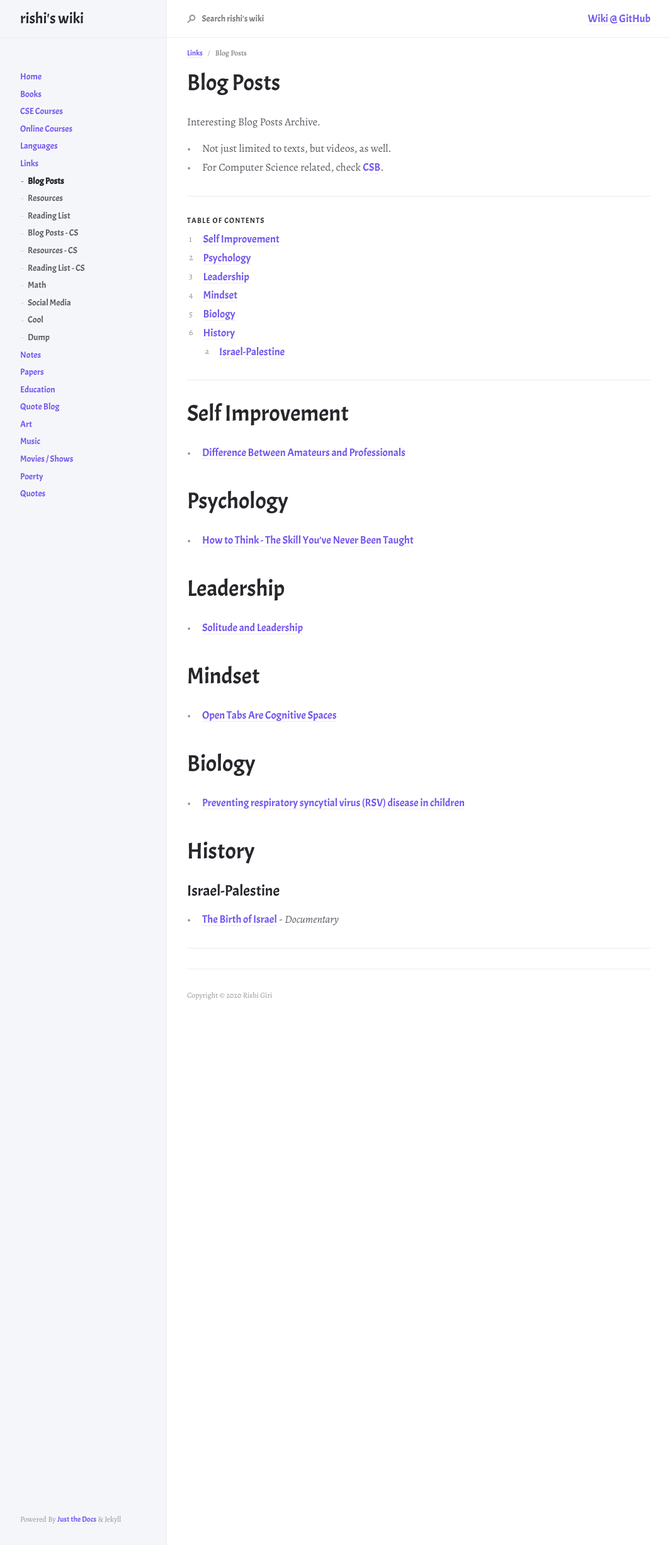
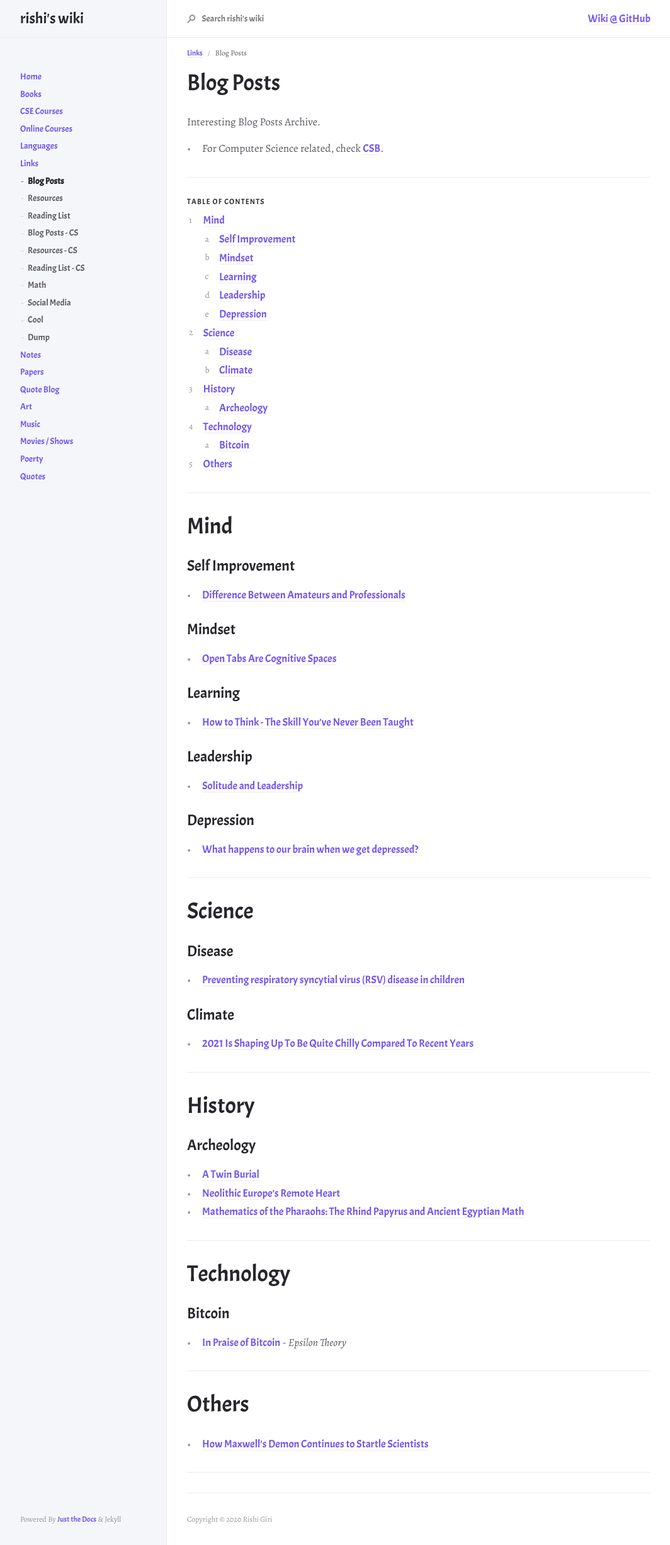
Before and after one commit to r8w/r8w, a Jekyll site: the page built from docs/links/blog.md, in a window 1280 px wide. Shown: the whole page at 63% size, without its empty margins (107-1171 px from the left). Built offline with Jekyll 4.4.1, drawn with Linux system fonts in a browser that asks for light colours; nearby versions of some CDN libraries.

Commit message:
update blog

```diff
--- a/docs/links/blog.md
+++ b/docs/links/blog.md
@@ -10,7 +10,6 @@ nav_order: 1
 
 Interesting Blog Posts Archive.
 
-- Not just limited to texts, but videos, as well.
 - For Computer Science related, check [CSB](../../../docs/links/blogCS).
 
 ---
@@ -23,31 +22,62 @@ Interesting Blog Posts Archive.
 
 ---
 
-# Self Improvement
+# Mind
+
+## Self Improvement
 
 - [Difference Between Amateurs and Professionals](https://fs.blog/2017/08/amateurs-professionals/)
 
-# Psychology
+## Mindset
+
+- [Open Tabs Are Cognitive Spaces](https://rybakov.com/blog/open_tabs_are_cognitive_spaces/)
+
+## Learning
 
 - [How to Think - The Skill You've Never Been Taught](https://fs.blog/2015/08/how-to-think/)
 
-# Leadership
+## Leadership
 
 - [Solitude and Leadership](https://fs.blog/great-talks/solitude-and-leadership/)
 
-# Mindset
+## Depression
 
-- [Open Tabs Are Cognitive Spaces](https://rybakov.com/blog/open_tabs_are_cognitive_spaces/)
+- [What happens to our brain when we get depressed?](https://thewalrus.ca/what-happens-to-our-brains-when-we-get-depressed/)
 
-# Biology
+---
+
+# Science
+
+## Disease
 
 - [Preventing respiratory syncytial virus (RSV) disease in children](https://science.sciencemag.org/content/372/6543/686)
 
+## Climate
+
+- [2021 Is Shaping Up To Be Quite Chilly Compared To Recent Years](https://www.discovermagazine.com/environment/2021-is-shaping-up-to-be-chilly-compared-to-recent-years)
+
+---
+
 # History
 
-## Israel-Palestine
+## Archeology
 
-- [The Birth of Israel](https://topdocumentaryfilms.com/birth-of-israel/) - *Documentary*
-
+- [A Twin Burial](https://www.archaeology.org/issues/423-2105/digs/9602-digs-austria-twin-burial)
+- [Neolithic Europe's Remote Heart](https://www.archaeology.org/issues/61-1301/features/327-scotland-orkney-neolithic-brodgar)
+- [Mathematics of the Pharaohs: The Rhind Papyrus and Ancient Egyptian Math](https://www.ancient-origins.net/artifacts-ancient-writings/rhind-papyrus-0013004)
 
 ---
+
+# Technology
+
+## Bitcoin
+
+- [In Praise of Bitcoin](https://www.epsilontheory.com/in-praise-of-bitcoin/) - *Epsilon Theory*
+
+---
+
+# Others
+
+- [How Maxwell’s Demon Continues to Startle Scientists](https://www.quantamagazine.org/how-maxwells-demon-continues-to-startle-scientists-20210422/)
+
+---
```
Also changed, not shown: docs/education/education.md (deleted, +0 -21 lines).
